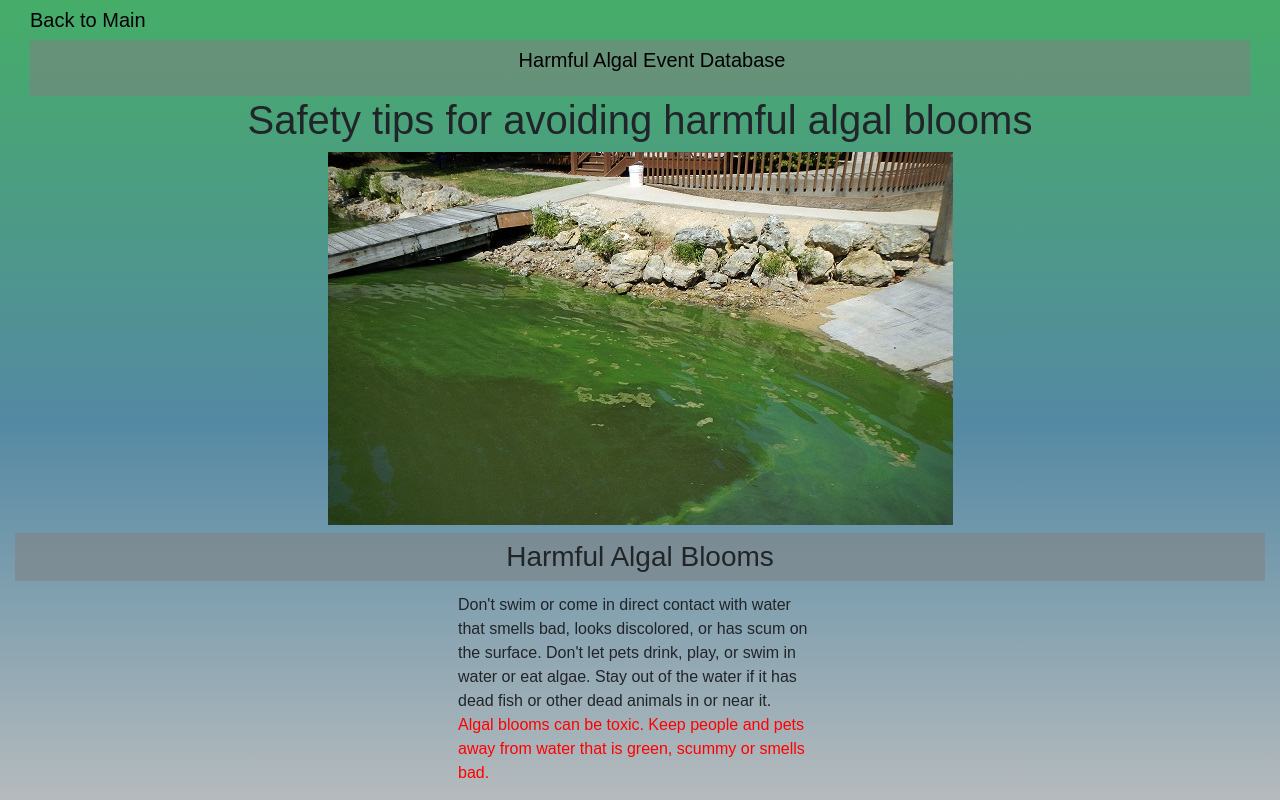
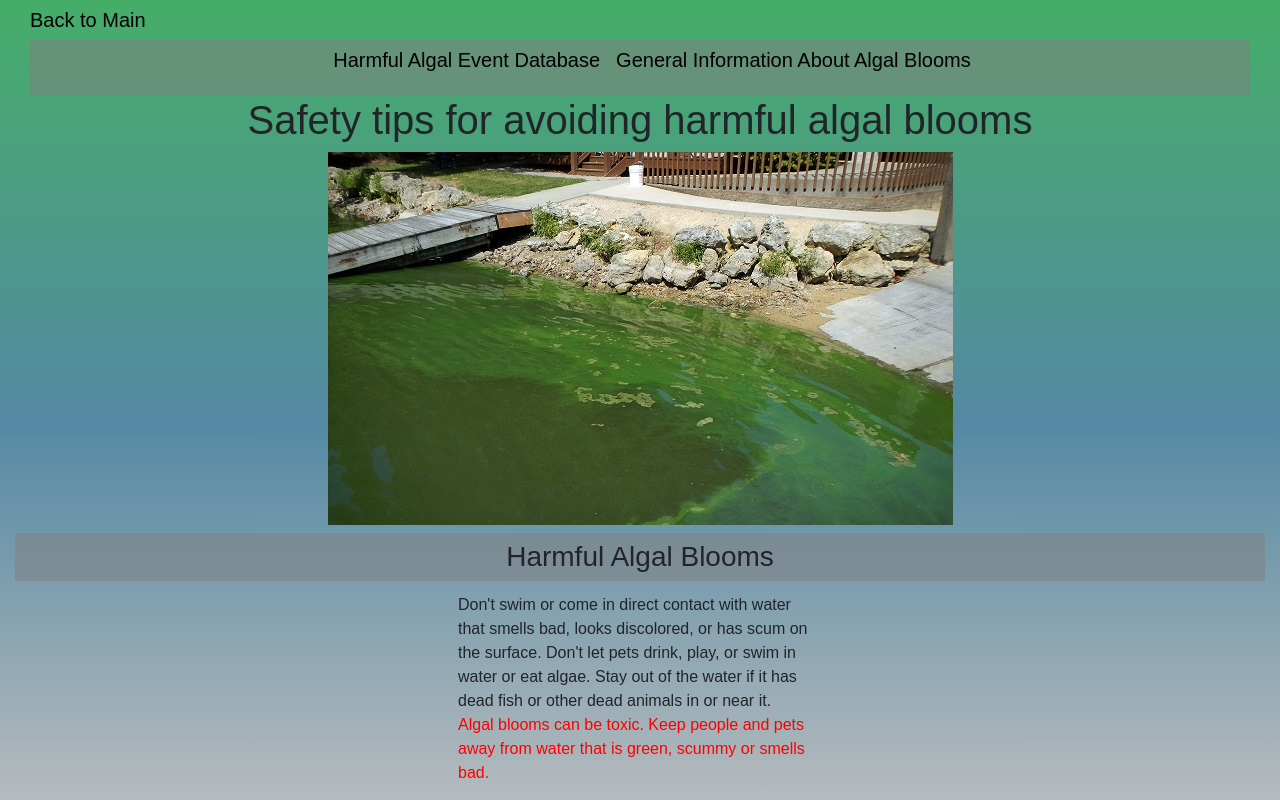
Before and after one commit to cgonzalez1993/H2OHackathon2021, an Angular app: page /about in a window 1280 px wide. Built offline with nearby package versions, Linux system fonts and the light colour scheme.

Commit message:
added general info link

```diff
--- a/src/app/pages/about/about.component.html
+++ b/src/app/pages/about/about.component.html
@@ -8,6 +8,12 @@
           href="http://haedat.iode.org/browseEvents.php"
           target="_blank"
           >Harmful Algal Event Database</a
+        >
+        <a
+          class="navbar-brand"
+          href="https://www.cdc.gov/habs/be-aware-habs.html"
+          target="_blank"
+          >General Information About Algal Blooms</a
         >
       </ul>
     </div>
```
Also changed, not shown: src/app/pages/about/about.component.css (line endings or trailing spaces).
